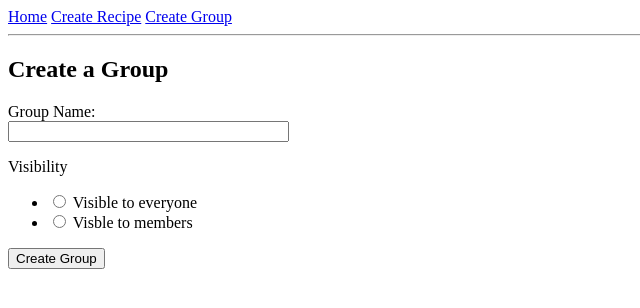
After one commit to jessmorrill/SharedPlate, a Flask app: page /create-group in a window 1280 px wide. The commit adds this page. Shown: the top 308 px of the page, without its empty margins (0-640 px from the left). Run offline with Flask 3, Linux system fonts and the light colour scheme; parts of the project's set-up code (start-up, migrations or seed data) failed here and were passed over.

Commit message:
added Create Group form, added create_group.html, updated routes.py to include these changes. Still need to add other members to groups.

```diff
--- a/app/forms.py
+++ b/app/forms.py
@@ -22,3 +22,8 @@ class CreateRecipe(FlaskForm):
 class SearchRecipe(FlaskForm):
     search = StringField("Search recipes:", validators=[Optional()])
     submit = SubmitField('Search')
+
+class CreateGroup(FlaskForm):
+    group_name = StringField("Group Name:",validators=[DataRequired()])
+    privacy = RadioField("Visibility", choices = [("public","Visible to everyone"),("private","Visble to members")],validators=[DataRequired()])
+    submit = SubmitField("Create Group")
--- a/app/routes.py
+++ b/app/routes.py
@@ -1,8 +1,8 @@
 from app import app
 from flask import render_template, redirect, url_for, request
-from app.forms import CreateRecipe, SearchRecipe
+from app.forms import CreateRecipe, SearchRecipe, CreateGroup
 from app import db
-from app.models import Recipe, Ingredient
+from app.models import Recipe, Ingredient, Group
 import sys
 from datetime import datetime
 
@@ -53,3 +53,22 @@ def add_recipe():
         form.category.data=''
         return redirect(url_for('add_recipe'))
     return render_template('add.html', form=form)
+
+@app.route('/create-group',methods=['GET', 'POST'])
+def add_group():
+    form = CreateGroup()
+    if form.validate_on_submit():
+        # Extract values from form
+        group_name = form.group_name.data
+        privacy = form.privacy.data
+
+        c = Group(group_name=group_name,privacy_setting=privacy)
+
+        # add record to table and commit changes
+        db.session.add(c)
+        db.session.flush()
+        db.session.commit()
+        form.group_name.data=''
+        form.group_privacy.data=''
+        return redirect(url_for('create_group'))
+    return render_template('create_group.html',form=form)
--- a/app/templates/base.html
+++ b/app/templates/base.html
@@ -19,6 +19,7 @@
         <div>
           <a href="/">Home</a>
 	  <a href="/create-recipe">Create Recipe</a>
+	  <a href="/create-group">Create Group</a>
         </div>
         <hr>
         {% block content %}{% endblock %}
--- /dev/null
+++ b/app/templates/create_group.html
@@ -0,0 +1,21 @@
+{% extends "base.html" %}
+{% block content %}
+<h2>Create a Group</h2>
+<form action="" method="post"  autocomplete="off">
+    {{ form.hidden_tag() }}
+
+    <p>
+        {{ form.group_name.label }}<br>
+        {{ form.group_name(size=32) }}
+    </p>
+
+    <p>
+        {{ form.privacy.label }}<br>
+        {{ form.privacy(size=32) }}
+    </p>
+
+    <p>
+	{{form.submit() }}
+    </p>
+</form>
+{% endblock %}
```
